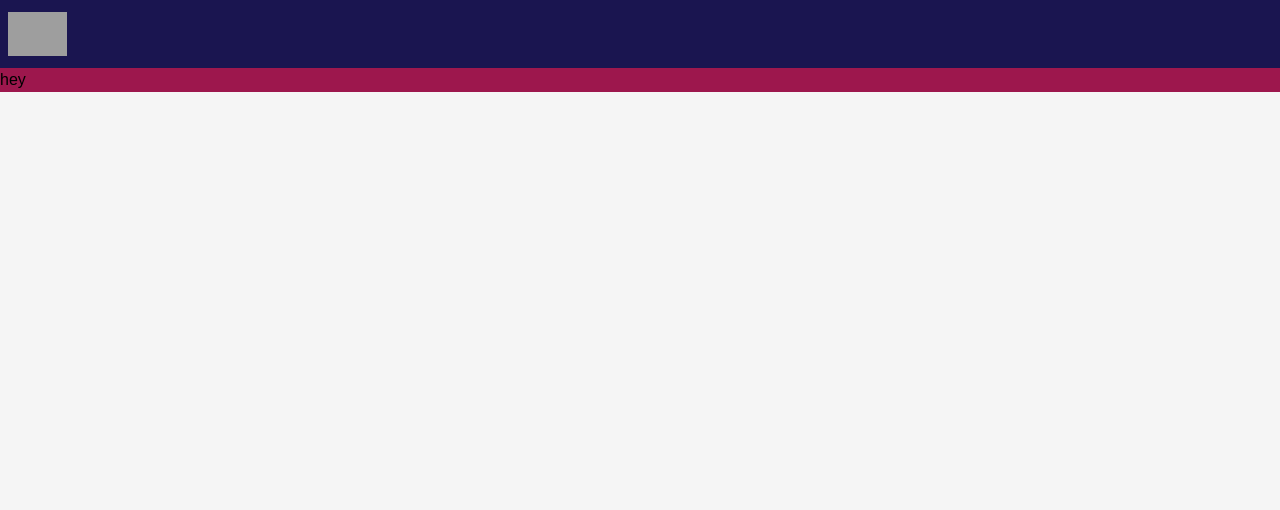
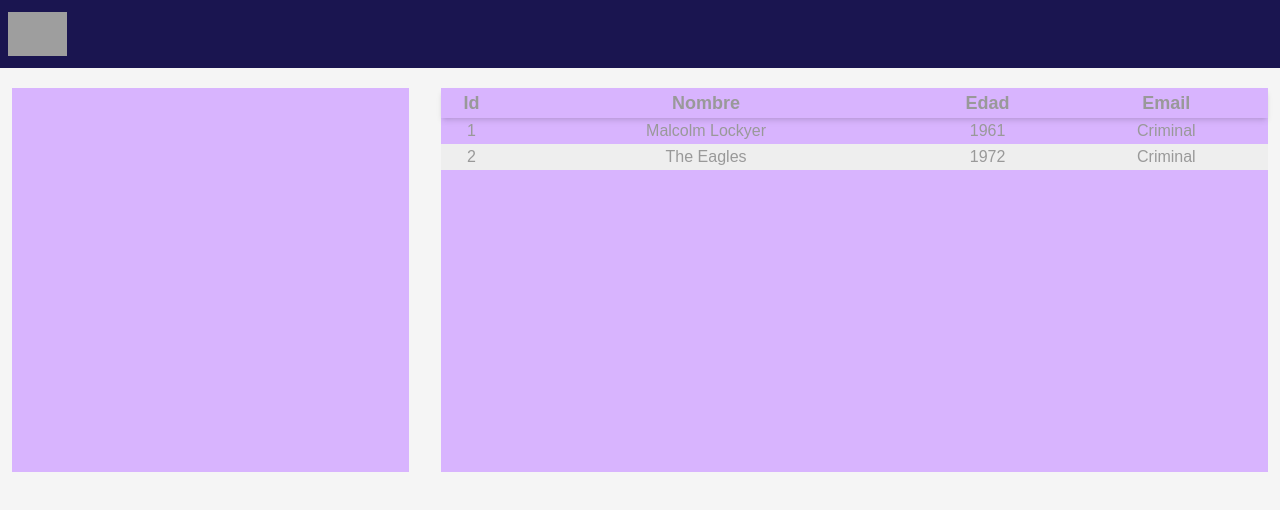
Before and after one commit to I7RANK/user_register_talentu_test, a Vue app: page / in a window 1280 px wide. Shown: the top 510 px of the page. Built offline with nearby package versions, Linux system fonts and the light colour scheme; grey boxes are pictures that could not be loaded.

Commit message:
Adding Main and UserTable component

```diff
--- a/src/App.vue
+++ b/src/App.vue
@@ -1,15 +1,17 @@
 <template>
   <Header />
 
-  <h1 class="bg-pink-800">hey</h1>
+  <Main />
 </template>
 
 <script>
 import Header from './components/Header.vue';
+import Main from './components/Main.vue';
 
 export default {
   components: {
     Header,
+    Main,
   }
 };
 </script>
--- a/src/assets/base.css
+++ b/src/assets/base.css
@@ -6,10 +6,13 @@
   --color-white: #f5f5f5;
   --color-dark: #2b2b2b;
   --bg-talentu: #1a1550;
+
+  --text-white: #999;
 }
 
 :root {
   --color-background: var(--color-white);
+  --text-color: var(--text-white);
 }
 
 @media (prefers-color-scheme: dark) {
@@ -25,6 +28,7 @@
   margin: 0;
   position: relative;
   font-weight: normal;
+  color: var(--text-color);
 }
 
 body {
--- /dev/null
+++ b/src/components/Main.vue
@@ -0,0 +1,22 @@
+<template>
+  <main class="my-5 px-3 lg:grid lg:grid-cols-3 gap-8">
+    <div class="h-96 mb-5 bg-purple-300"></div>
+
+    <div class="lg:col-span-2 mb-5 bg-purple-300">
+      <UserTable />
+    </div>
+  </main>
+</template>
+
+<script>
+import UserTable from './UserTable.vue'
+
+export default {
+  components: {
+    UserTable,
+  }
+};
+</script>
+
+<style>
+</style>
--- /dev/null
+++ b/src/components/UserTable.vue
@@ -0,0 +1,37 @@
+<template>
+  <table class="table-auto min-w-full">
+    <thead class="shadow-md text-lg">
+      <tr>
+        <th class="font-bold">Id</th>
+        <th class="font-bold">Nombre</th>
+        <th class="font-bold">Edad</th>
+        <th class="font-bold">Email</th>
+      </tr>
+    </thead>
+
+    <tbody class="text-center">
+      <tr>
+        <td>1</td>
+        <td>Malcolm Lockyer</td>
+        <td>1961</td>
+        <td>Criminal</td>
+      </tr>
+      <tr>
+        <td>2</td>
+        <td>The Eagles</td>
+        <td>1972</td>
+        <td>Criminal</td>
+      </tr>
+    </tbody>
+  </table>
+</template>
+
+<script>
+export default {};
+</script>
+
+<style>
+table tbody tr:nth-child(2n) {
+  background: #eee;
+}
+</style>
```
